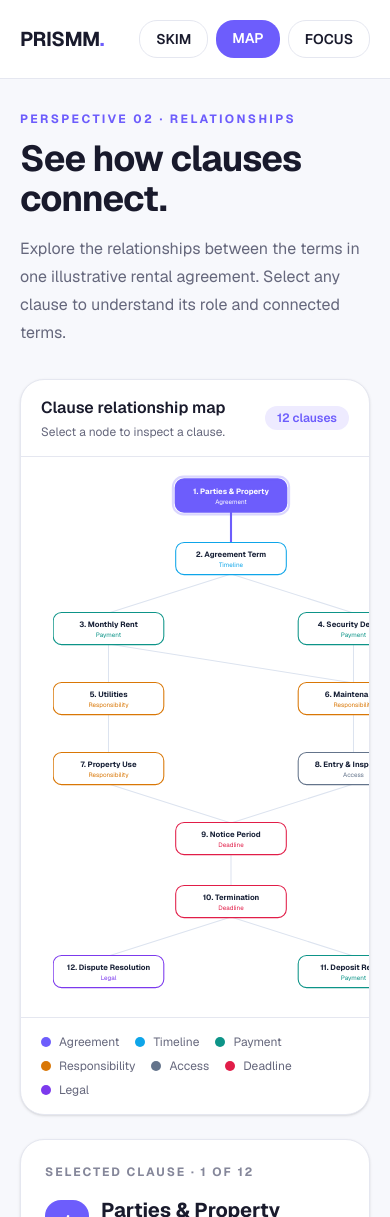
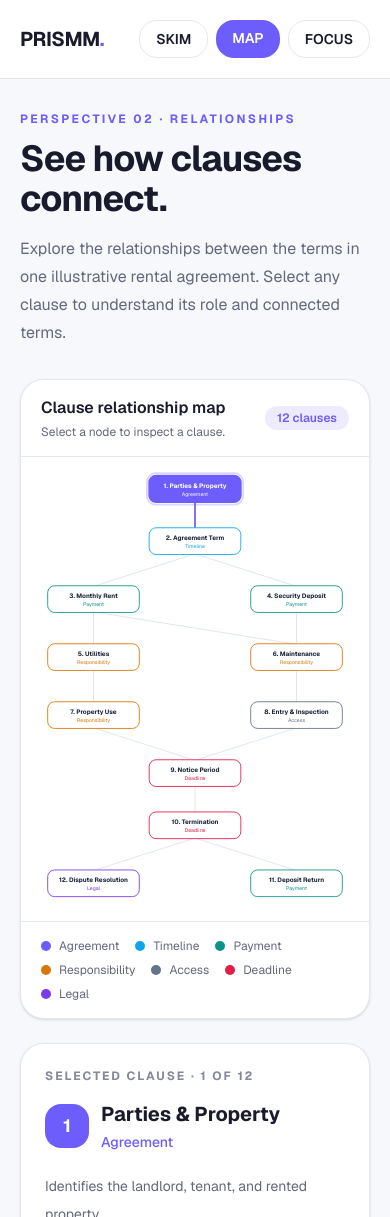
Before and after one commit to sahith0405/PRISMM, a Next.js app: page /map in a window 390 px wide. Shown: the top 1217 px of the page. Built offline with nearby package versions, Linux system fonts and the light colour scheme.

Commit message:
Improve mobile MAP layout and reading controls

```diff
--- a/app/components/FocusReader.tsx
+++ b/app/components/FocusReader.tsx
@@ -271,7 +271,7 @@ export default function FocusReader() {
                 <legend className="text-sm font-medium">Line spacing</legend>
                 <div className="mt-3 grid grid-cols-2 gap-2">
                   {[
-                    { label: "Comfortable", value: 1.6 },
+                    { label: "Comfortable", value: 1.8 },
                     { label: "Expanded", value: 2.1 },
                   ].map((option) => (
                     <button
--- a/app/components/MapReader.tsx
+++ b/app/components/MapReader.tsx
@@ -86,7 +86,7 @@ export default function MapReader() {
             </div>
 
             <div className="overflow-x-auto">
-              <svg viewBox="0 0 600 800" role="group" aria-label="Diagram connecting 12 rental agreement clauses" className="mx-auto block w-full min-w-[420px] max-w-[650px]">
+              <svg viewBox="0 0 600 800" role="group" aria-label="Diagram connecting 12 rental agreement clauses" className="mx-auto block h-auto w-full max-w-[650px]">
                 {edges.map(([from, to]) => {
                   const a = clauses.find((clause) => clause.id === from)!;
                   const b = clauses.find((clause) => clause.id === to)!;
```
